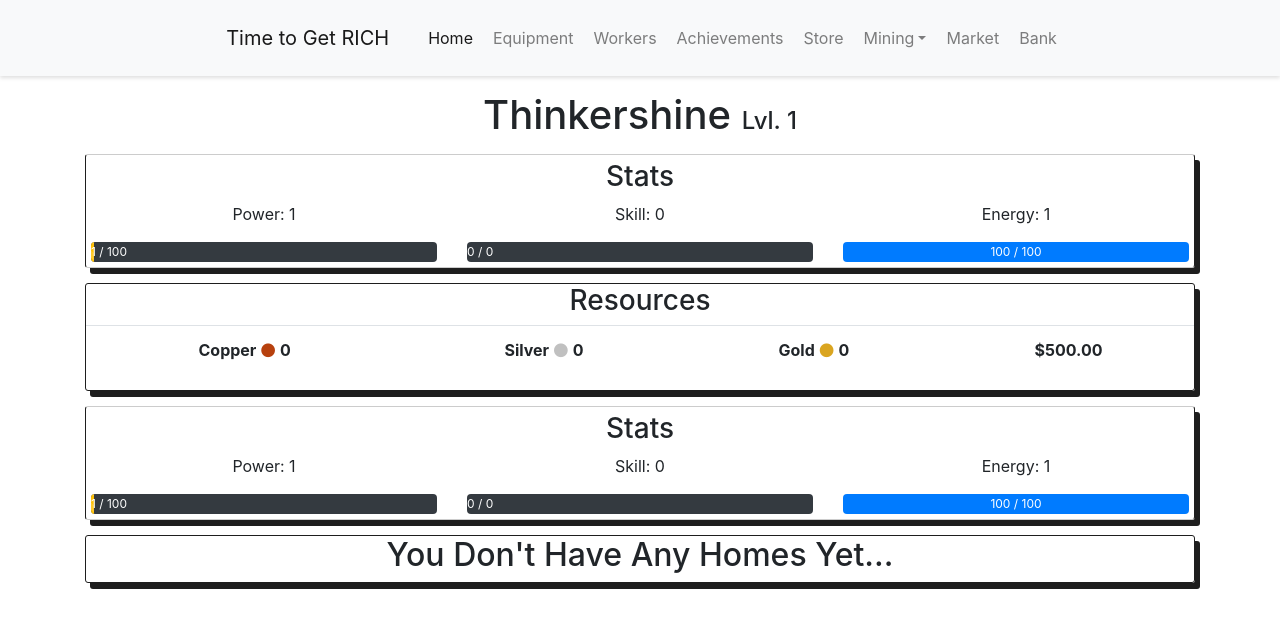
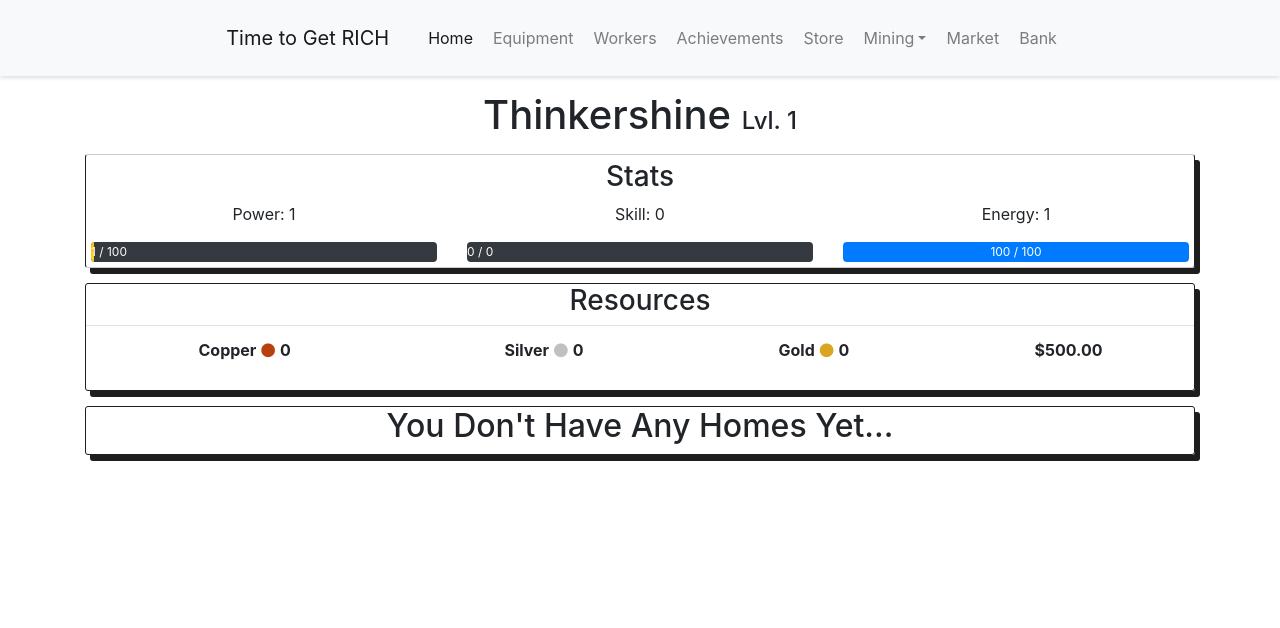
Before and after one commit to Thinkershine/GetRich, a React (Create React App) app: page / in a window 1280 px wide. Shown: the top 628 px of the page. Built offline with nearby package versions, Linux system fonts and the light colour scheme; no server answers.

Commit message:
Before Moving EnergyHandling to PlayerData

```diff
--- a/src/App.js
+++ b/src/App.js
@@ -373,6 +373,7 @@ class App extends Component {
   }
 
   spendEnergy = energySpent => {
+    this.state.playerData.spendEnergy(energySpent);
     const {
       isEquipped,
       currentEquipment,
@@ -498,7 +499,7 @@ class App extends Component {
         </header>
         <main className="container">
           <Resources resources={this.state.resources} />
-          <Stats {...stats} />
+          {/* <Stats {...stats} /> */}
           <Switch>
             <Route
               path="/store"
--- a/src/components/stats.jsx
+++ b/src/components/stats.jsx
@@ -2,6 +2,7 @@ import React from "react";
 import ProgressBar from "./common/progressBar";
 
 const Stats = props => {
+  console.log("PROPS AT STATS", props);
   return (
     <div id="stats">
       <h3>Stats</h3>
--- a/src/models/playerData.js
+++ b/src/models/playerData.js
@@ -65,6 +65,6 @@ export default class PlayerData {
   };
 
   spendEnergy = energyAmount => {
-    console.log("ENERGY SPENT");
+    console.log("ENERGY SPENT", energyAmount);
   };
 }
```
